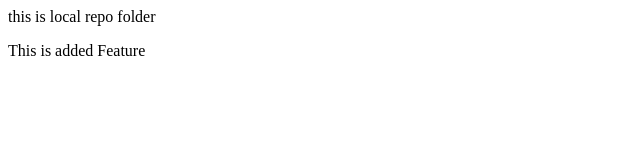
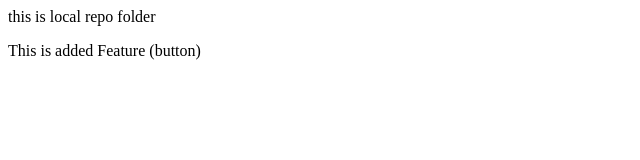
Before and after one commit to Gurpreet9111/LocalRepo, a plain HTML site: page index.html in a window 1280 px wide. Shown: the full height of the page, 0-640 px from the left. Drawn offline with Linux system fonts and the light colour scheme.

Commit message:
add button

```diff
--- a/index.html
+++ b/index.html
@@ -1,2 +1,2 @@
 <p>this is local repo folder</p>
-<p>This is added Feature</p>
+<p>This is added Feature (button)</p>
```
